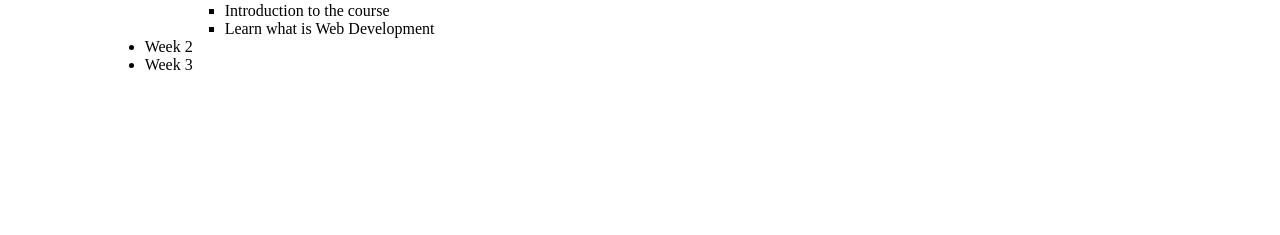
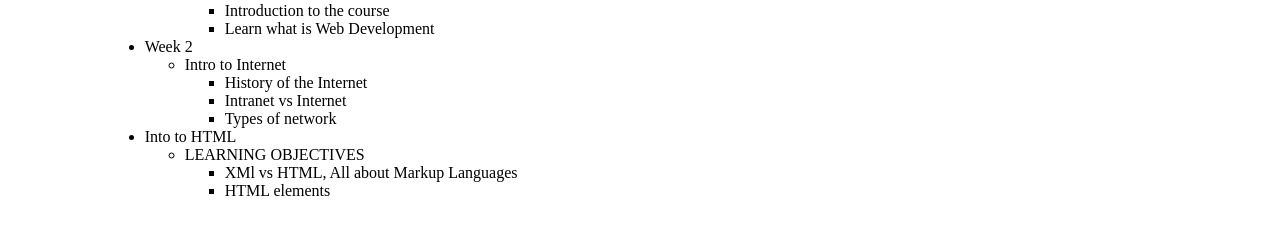
Before and after one commit to theinhumaneme/cs5610-kambaz-fa-25-kalyan-mudumby, a Next.js app: page /Courses/1/Modules in a window 1280 px wide. Shown: the part 141-376 px from the top of the page. Built offline with nearby package versions, Linux system fonts and the light colour scheme.

Commit message:
add modules data

```diff
--- a/app/(Kambaz)/Courses/[cid]/Modules/page.tsx
+++ b/app/(Kambaz)/Courses/[cid]/Modules/page.tsx
@@ -19,11 +19,38 @@ export default function Modules() {
         </li>
         <li className="wd-module">
           <div className="wd-title">Week 2</div>
+          <ul className="wd-lessons">
+            <li className="wd-lesson">
+              <span className="wd-title">Intro to Internet</span>
+              <ul className="wd-content">
+                <li className="wd-content-item">History of the Internet</li>
+                <li className="wd-content-item">
+                  Intranet vs Internet
+                </li>
+                <li className="wd-content-item">
+                  Types of network
+                </li>
+              </ul>
+            </li>
+          </ul>
         </li>
         <li className="wd-module">
-          <div className="wd-title">Week 3</div>
+          <div className="wd-title">Into to HTML</div>
+          <ul className="wd-lessons">
+            <li className="wd-lesson">
+              <span className="wd-title">LEARNING OBJECTIVES</span>
+              <ul>
+                <li className="wd-content-item">
+                  XMl vs HTML, All about Markup Languages
+                </li>
+                <li className="wd-content-item">
+                  HTML elements
+                </li>
+              </ul>
+            </li>
+          </ul>
         </li>
       </ul>
-    </div>
+    </div >
   );
 }
```
